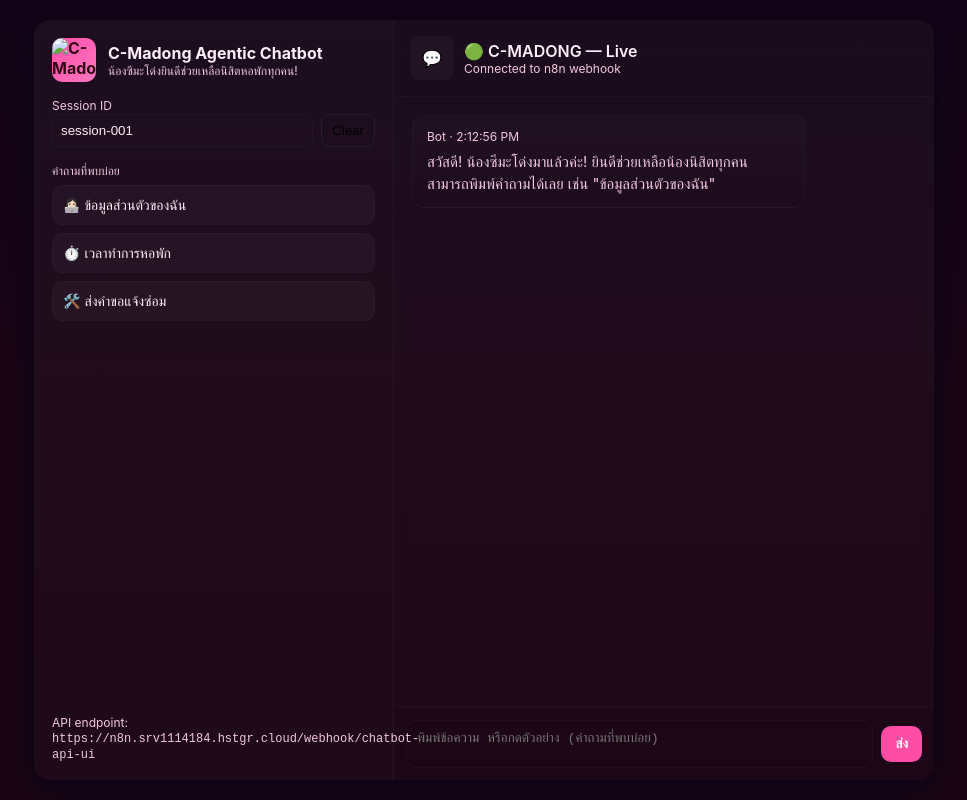
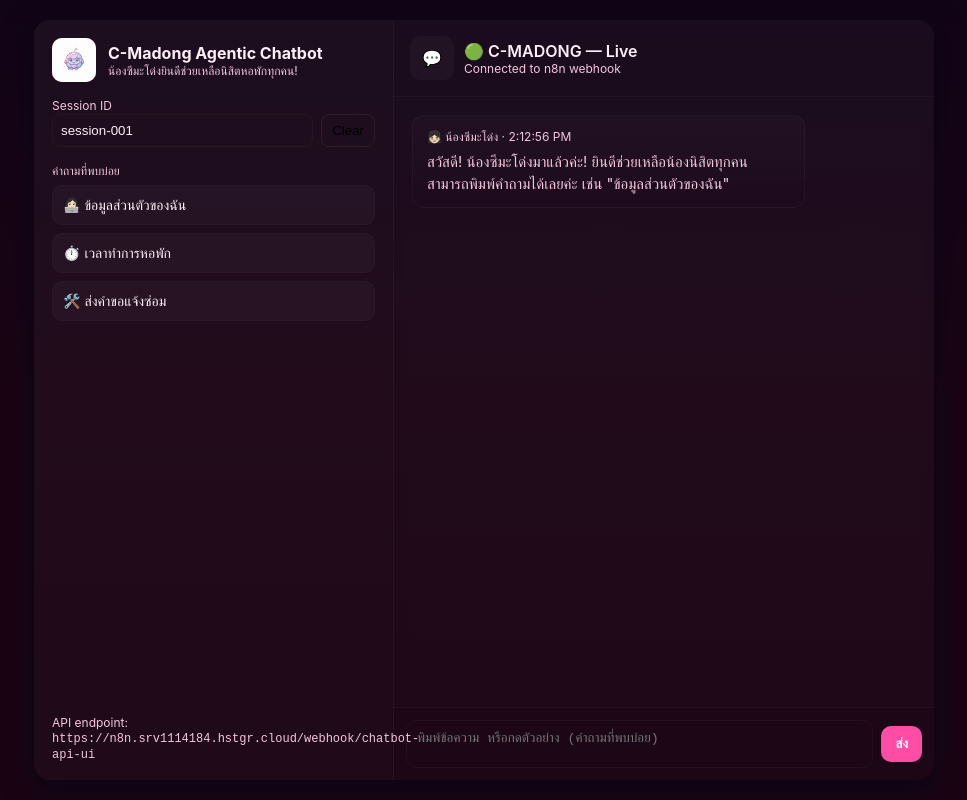
Before and after one commit to klonqdoublek/n8n-ui-chatbot-sample, a plain HTML site: page public/index.html in a window 1280 px wide. Shown: the whole page, without its empty margins (156-1123 px from the left). Drawn offline with Linux system fonts and the light colour scheme; files that its build step writes are made by us from their sources; files whose address does not match are found by name.

Commit message:
new folder and add image logo

```diff
--- a/index.html
+++ b/public/index.html
@@ -10,7 +10,7 @@
   <div class="app" role="application" aria-label="Chatbot interface">
     <aside class="sidebar" aria-label="controls">
       <div class="brand">
-        <img src="../Nong_C-MADONG.png" alt="C-Madong logo" class="logo" style="width:44px;height:44px;border-radius:10px;object-fit:cover" />
+        <img src="/Users/klonqdoublek/klonqdevblek/n8n-front-end-test/public/images/Nong_C-MADONG.png" alt="C-Madong logo" class="logo" style="width:44px;height:44px;border-radius:10px;object-fit:cover" />
         <div>
           <h1>C-Madong Agentic Chatbot</h1>
           <div class="small">น้องซีมะโด่งยินดีช่วยเหลือนิสิตหอพักทุกคน!</div>
@@ -181,7 +181,7 @@
     clearBtn.addEventListener('click', ()=>{ sessionInput.value = ''; sessionInput.focus(); });
 
     // seed conversation example
-    appendMessage({who:'bot', text:'สวัสดี! น้องซีมะโด่งมาแล้วค่ะ! ยินดีช่วยเหลือน้องนิสิตทุกคน สามารถพิมพ์คำถามได้เลย เช่น "ข้อมูลส่วนตัวของฉัน"', meta:`Bot · ${new Date().toLocaleTimeString()}`});
+    appendMessage({who:'Bot', text:'สวัสดี! น้องซีมะโด่งมาแล้วค่ะ! ยินดีช่วยเหลือน้องนิสิตทุกคน สามารถพิมพ์คำถามได้เลยค่ะ เช่น "ข้อมูลส่วนตัวของฉัน"', meta:`👧🏻 น้องซีมะโด่ง · ${new Date().toLocaleTimeString()}`});
 
     // Responsive autosize for textarea
     function autoSize(){
```
Also changed, not shown: public/css/styles.css (renamed from styles.css), public/images/Nong_C-MADONG.png (added), 1 other file.
